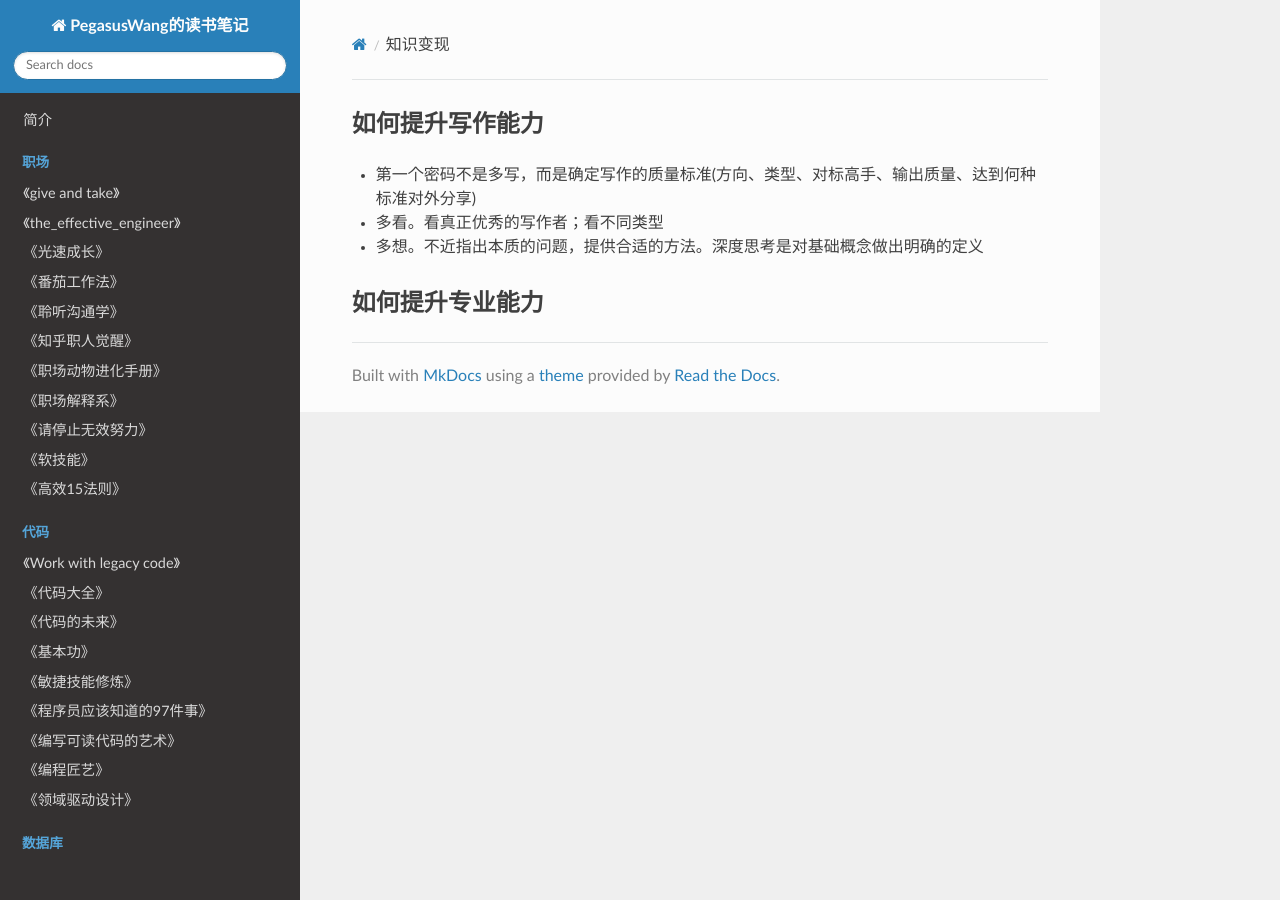
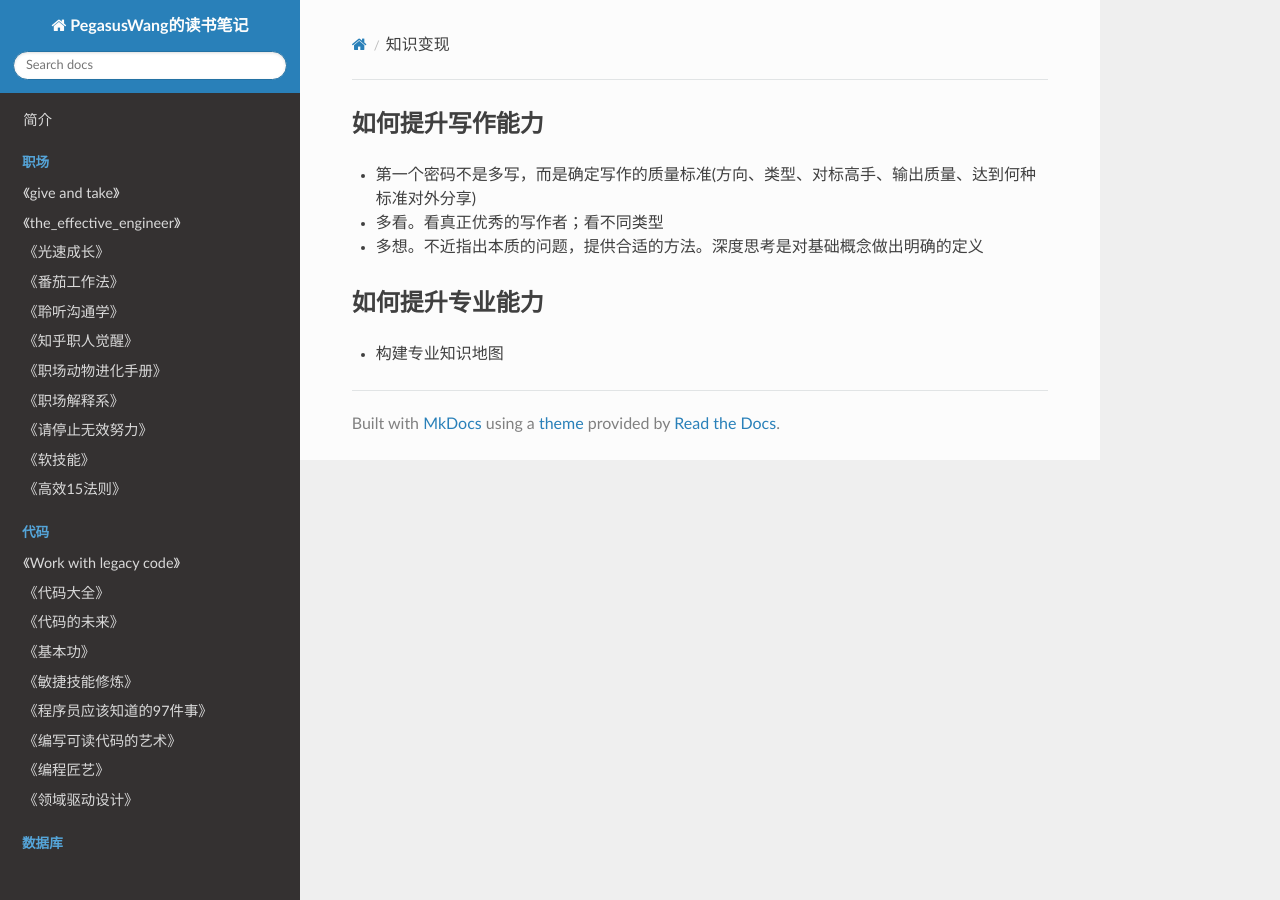
Before and after one commit to PegasusWang/booknotes, an MkDocs documentation site: the page built from docs/career/知识变现.md, in a window 1280 px wide. Built offline with MkDocs 1.6.1, drawn with Linux system fonts in a browser that asks for light colours; nearby versions of some CDN libraries; old or Windows-style settings are respelled for this version of MkDocs.

Commit message:
专业能力

```diff
--- a/docs/career/知识变现.md
+++ b/docs/career/知识变现.md
@@ -4,3 +4,4 @@
 - 多想。不近指出本质的问题，提供合适的方法。深度思考是对基础概念做出明确的定义
 
 ## 如何提升专业能力
+- 构建专业知识地图
```
